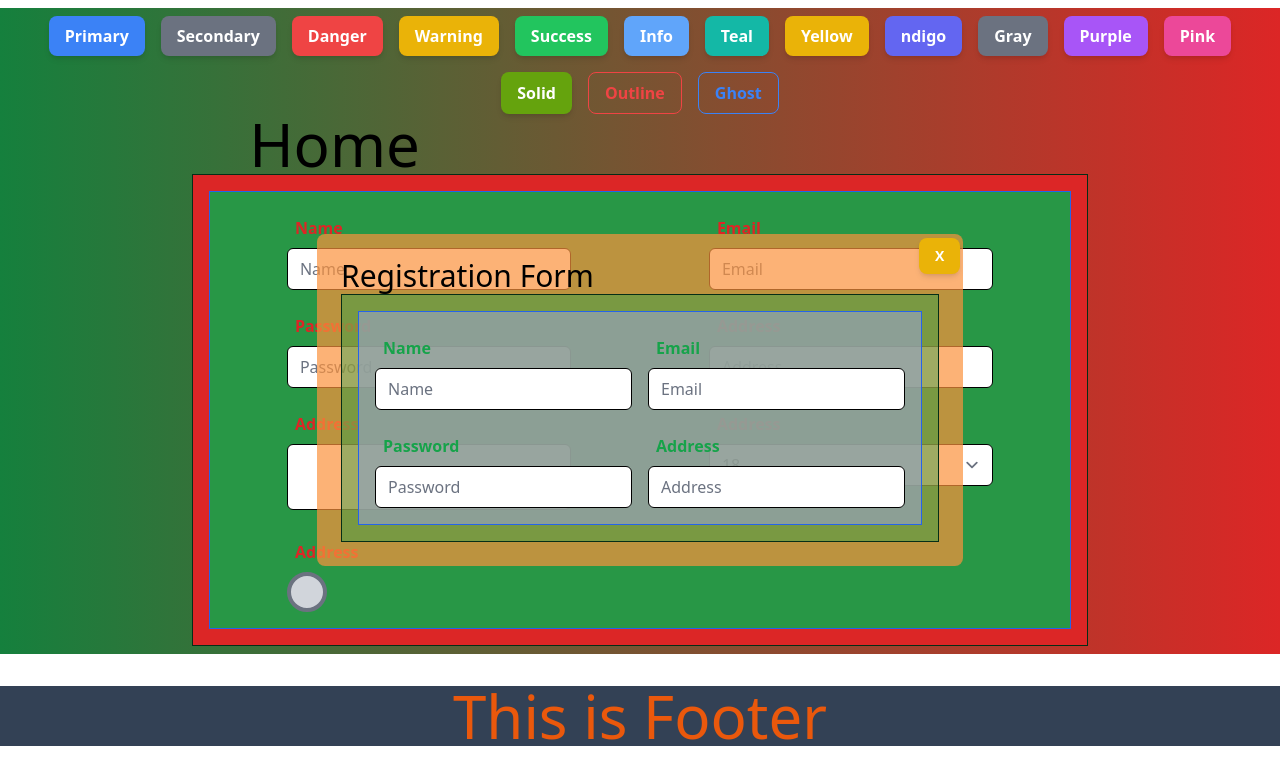
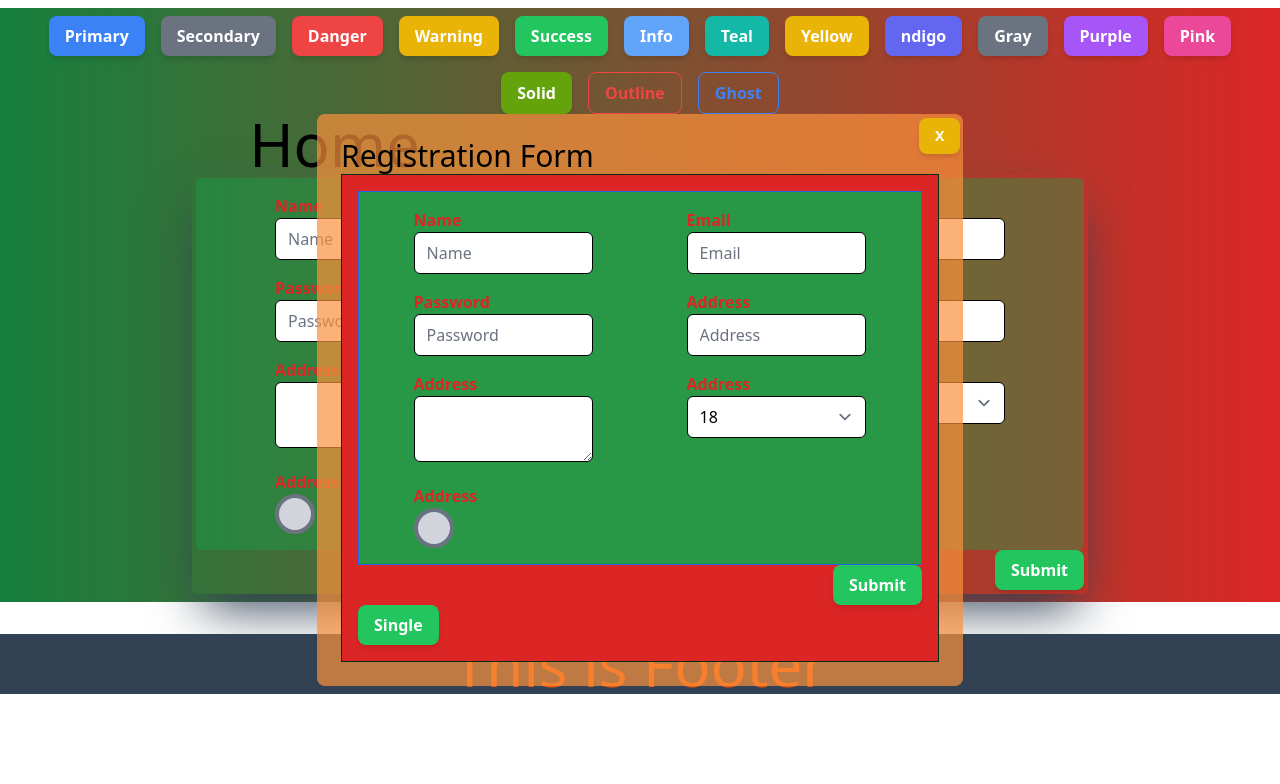
Before and after one commit to tofail-ahmed/react-reusable-components, a React (Vite) app: page / in a window 1280 px wide. Both pictures are taken after a click on the button "Open Modal". Shown: the top 784 px of the page. Built offline with nearby package versions, Linux system fonts and the light colour scheme.

Commit message:
submit button position fixed

```diff
--- a/src/components/Forms/NormalForm.tsx
+++ b/src/components/Forms/NormalForm.tsx
@@ -1,99 +1,137 @@
-import React from "react";
+import React, { useState } from "react";
 import { useForm } from "react-hook-form";
 import cn from "../../utils/cn";
+import Button from "../Button";
 
 const NormalForm = () => {
       const { register, handleSubmit } = useForm();
       const onSubmit = (data) => {
         console.log(data);
       };
-      const double=true;
+      const [double,setDouble]=useState(true);
+      const handleDouble=()=>{
+        setDouble((prev=>!prev))
+      }
   return (
     <div>
-      <div>
+          <div>
         <form
-          className={cn(
-            "border border-green-950 p-4 max-w-lg mx-auto bg-green-600/40",
-            {
-              "max-w-4xl": double,
-            }
-          )}
+          className={cn("border border-green-950 p-4 max-w-lg mx-auto bg-green-600/40",
+          {
+            "max-w-4xl bg-red-600":double
+          })}
           onSubmit={handleSubmit(onSubmit)}
         >
           <div className="">
-            <div
-              className={cn(
-                "border border-blue-600 p-4  bg-slate-400/70 grid grid-cols-1 justify-items-center  gap-4",
-                {
-                  "md:grid-cols-2": double,
-                }
-              )}
-            >
-              <div>
+            <div className={cn("border border-blue-600 p-4  bg-slate-400/70 grid grid-cols-1 justify-items-center  gap-4",
+            {
+              "md:grid-cols-2 bg-green-600/90":double
+            })}>
+              <div className="w-[70%] max-w-md">
                 <label
-                  className=" block  text-green-600 font-bold p-2 rounded-s-md"
+                  className=" block  text-red-600 font-bold  rounded-s-md"
                   htmlFor="name"
                 >
                   Name
                 </label>
                 <input
-                  className="w-full"
+                  className="formInput"
                   type="text"
                   id="name"
                   placeholder="Name"
                   {...register("name")}
                 ></input>
-              </div>
-              <div>
+              </div >
+              <div className="w-[70%] max-w-md">
                 <label
-                  className=" block  text-green-600 font-bold p-2 rounded-s-md"
+                  className=" block  text-red-600 font-bold  rounded-s-md"
                   htmlFor="name"
                 >
                   Email
                 </label>
                 <input
-                  className="w-full"
+                  className="formInput"
                   type="text"
                   id="name"
                   placeholder="Email"
                   {...register("name")}
                 ></input>
               </div>
-              <div>
+              <div className="w-[70%] max-w-md">
                 <label
-                  className=" block  text-green-600 font-bold p-2 rounded-s-md"
+                  className=" block  text-red-600 font-bold  rounded-s-md"
                   htmlFor="name"
                 >
                   Password
                 </label>
                 <input
-                  className="w-full"
+                  className="formInput"
                   type="text"
                   id="name"
                   placeholder="Password"
                   {...register("name")}
                 ></input>
               </div>
-              <div>
+              <div className="w-[70%] max-w-md">
                 <label
-                  className=" block  text-green-600 font-bold p-2 rounded-s-md"
+                  className=" block  text-red-600 font-bold  rounded-s-md"
                   htmlFor="name"
                 >
                   Address
                 </label>
                 <input
-                  className="w-full"
+
                   type="text"
                   id="name"
                   placeholder="Address"
                   {...register("name")}
                 ></input>
               </div>
+              <div className="w-[70%] max-w-md" >
+                <label
+                  className=" block  text-red-600 font-bold  rounded-s-md"
+                  htmlFor="name"
+                >
+                  Address
+                </label>
+              <textarea ></textarea>
+              </div>
+              <div className="w-[70%] max-w-md" >
+                <label
+                  className=" block  text-red-600 font-bold  rounded-s-md"
+                  htmlFor="name"
+                >
+                  Address
+                </label>
+               <select  >
+                <option value="">18</option>
+                <option value="">19</option>
+                <option value="">20</option>
+                <option value="">21</option>
+                <option value="">22</option>
+               </select>
+              </div>
+              <div className="w-[70%] max-w-md" >
+                <label
+                  className=" block  text-red-600 font-bold  rounded-s-md"
+                  htmlFor="name"
+                >
+                  Address
+                </label>
+             <input  type="checkbox" name="" id="" />
+              </div>
             </div>
           </div>
-          {/* <Button type="submit" title="Submit" className="btn-success mx-auto">
-        Submit
-      </Button> */}
+          <div className="flex justify-end">
+          <Button type="submit" title="Submit" className="btn-success ">
+            Submit
+          </Button>
+         </div>
+        <div>
+        <Button onClick={handleDouble} title={`${double?"Single":"Double"}`} className="btn-success mx-auto">
+            Submit
+          </Button>
+        </div>
         </form>
       </div>
     </div>
--- a/src/index.css
+++ b/src/index.css
@@ -4,12 +4,12 @@
 @tailwind base;
 @tailwind components;
 @tailwind utilities;
-
+/*
 @layer base {
   .checkbox {
     @apply w-10 h-10 bg-gray-300 border-4  rounded-full focus:bg-amber-600  checked:border-red-700 ;
   }
-}
+} */
 @layer base {
   [type='text'],
   input:where(:not([type])),
@@ -29,4 +29,9 @@
   select {
     @apply w-full border focus:bg-amber-500 border-black rounded-md focus:border-red-800 focus:ring-2 focus:ring-green-800;
   }
+  [type='checkbox'],
+  [type='radio']{
+    @apply w-10 h-10 bg-gray-300 border-4  rounded-full focus:bg-amber-600  checked:border-red-700 ;
+  }
+
 }
--- a/src/pages/Home.tsx
+++ b/src/pages/Home.tsx
@@ -37,20 +37,20 @@ const Home = () => {
       </div>
       <div>
         <form
-          className={cn("border border-green-950 p-4 max-w-lg mx-auto bg-green-600/40",
+          className={cn(" p-1 max-w-md mx-auto shadow-2xl rounded-md shadow-slate-700",
           {
-            "max-w-4xl bg-red-600":double
+            "max-w-4xl ":double
           })}
           onSubmit={handleSubmit(onSubmit)}
         >
           <div className="">
-            <div className={cn("border border-blue-600 p-4  bg-slate-400/70 grid grid-cols-1 justify-items-center  gap-4",
+            <div className={cn(" p-4 rounded-md  bg-green-600/40 grid grid-cols-1 justify-items-center  gap-4",
             {
-              "md:grid-cols-2 bg-green-600/90":double
+              "md:grid-cols-2 ":double
             })}>
               <div className="w-[70%] max-w-md">
                 <label
-                  className=" block  text-red-600 font-bold p-2 rounded-s-md"
+                  className=" block  text-red-600 font-bold  rounded-s-md"
                   htmlFor="name"
                 >
                   Name
@@ -65,7 +65,7 @@ const Home = () => {
               </div >
               <div className="w-[70%] max-w-md">
                 <label
-                  className=" block  text-red-600 font-bold p-2 rounded-s-md"
+                  className=" block  text-red-600 font-bold  rounded-s-md"
                   htmlFor="name"
                 >
                   Email
@@ -80,7 +80,7 @@ const Home = () => {
               </div>
               <div className="w-[70%] max-w-md">
                 <label
-                  className=" block  text-red-600 font-bold p-2 rounded-s-md"
+                  className=" block  text-red-600 font-bold  rounded-s-md"
                   htmlFor="name"
                 >
                   Password
@@ -95,7 +95,7 @@ const Home = () => {
               </div>
               <div className="w-[70%] max-w-md">
                 <label
-                  className=" block  text-red-600 font-bold p-2 rounded-s-md"
+                  className=" block  text-red-600 font-bold  rounded-s-md"
                   htmlFor="name"
                 >
                   Address
@@ -110,7 +110,7 @@ const Home = () => {
               </div>
               <div className="w-[70%] max-w-md" >
                 <label
-                  className=" block  text-red-600 font-bold p-2 rounded-s-md"
+                  className=" block  text-red-600 font-bold  rounded-s-md"
                   htmlFor="name"
                 >
                   Address
@@ -119,7 +119,7 @@ const Home = () => {
               </div>
               <div className="w-[70%] max-w-md" >
                 <label
-                  className=" block  text-red-600 font-bold p-2 rounded-s-md"
+                  className=" block  text-red-600 font-bold  rounded-s-md"
                   htmlFor="name"
                 >
                   Address
@@ -134,18 +134,20 @@ const Home = () => {
               </div>
               <div className="w-[70%] max-w-md" >
                 <label
-                  className=" block  text-red-600 font-bold p-2 rounded-s-md"
+                  className=" block  text-red-600 font-bold  rounded-s-md"
                   htmlFor="name"
                 >
                   Address
                 </label>
-             <input className="checkbox" type="checkbox" name="" id="" />
+             <input  type="checkbox" name="" id="" />
               </div>
             </div>
           </div>
-          {/* <Button type="submit" title="Submit" className="btn-success mx-auto">
+         <div className="flex justify-end">
+         <Button type="submit" title="Submit" className="btn-success ">
             Submit
-          </Button> */}
+          </Button>
+         </div>
           {/* <Button onClick={handleDouble} title={`${double?"Single":"Double"}`} className="btn-success mx-auto">
             Submit
           </Button> */}
```
